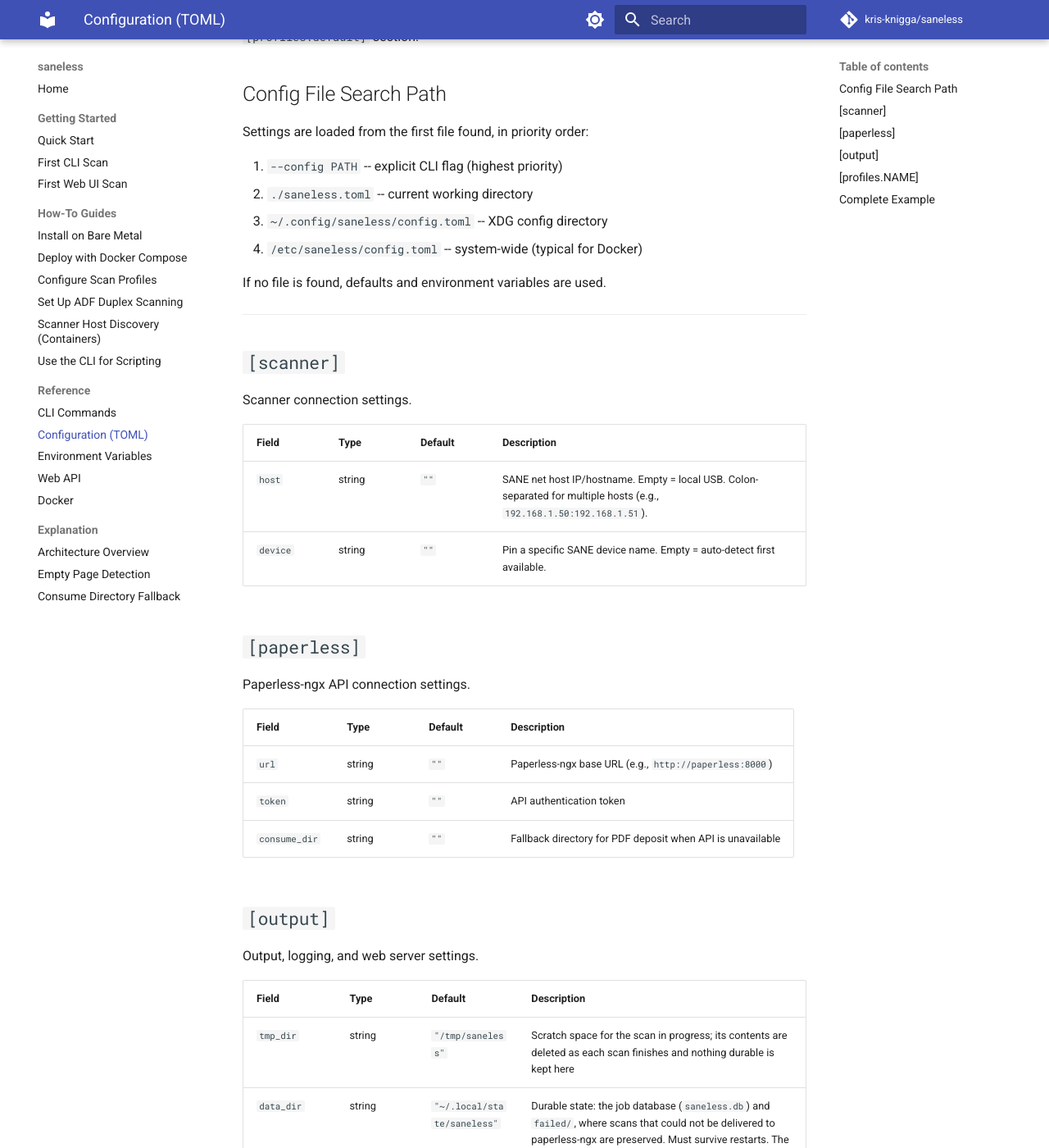
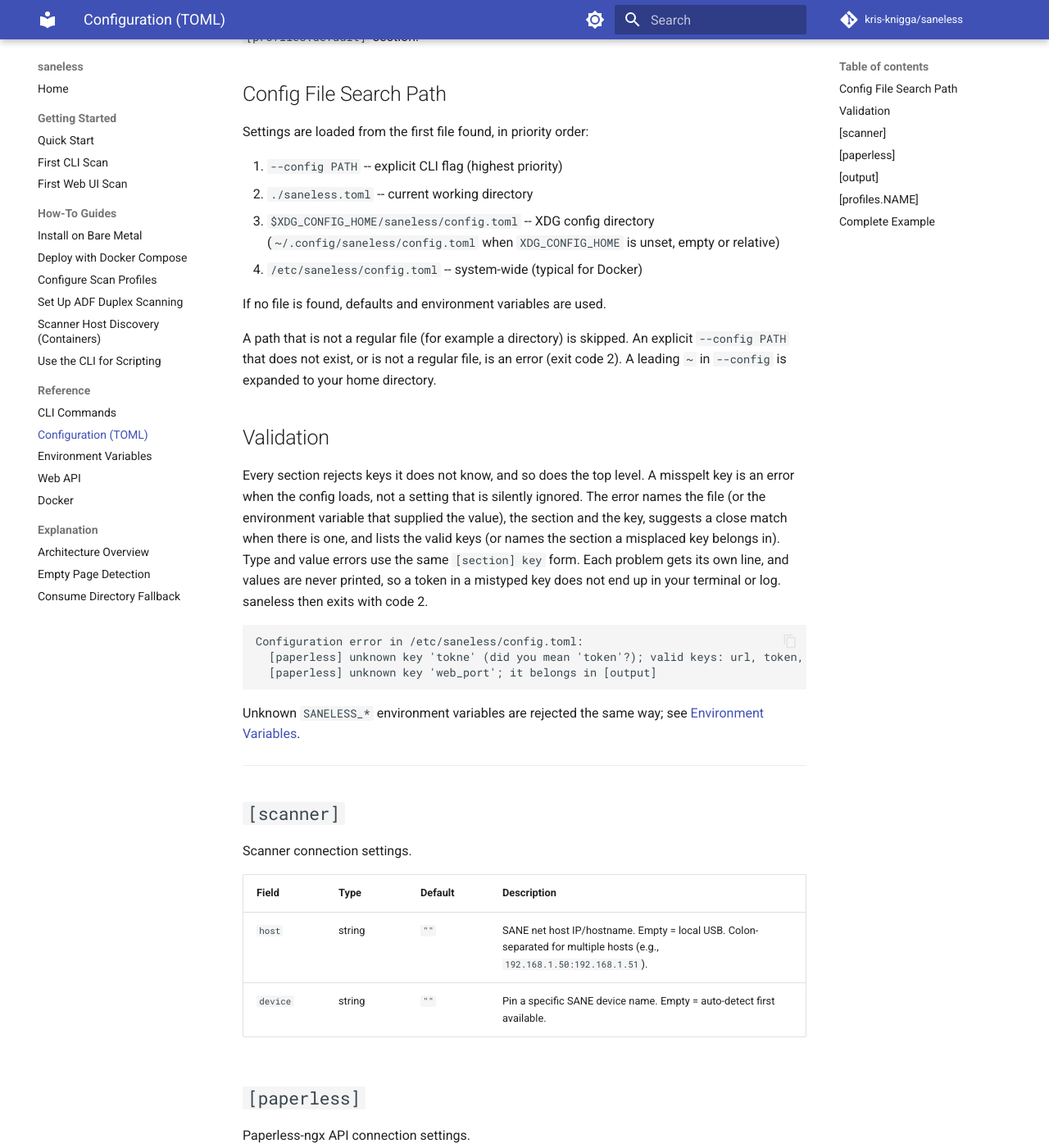
Before and after one commit to kdknigga/saneless, an MkDocs documentation site: the page built from docs/reference/configuration.md, in a window 1280 px wide and 1400 px high, scrolled down 199 px. Shown: the whole window at 82% size. Built offline with MkDocs 1.6.1 and Material for MkDocs 9.7.7, drawn with Linux system fonts in a browser that asks for light colours; comment, search, counter and statistics services are not loaded; some of the changed text lies outside the part shown.

Commit message:
docs(27-08): correct config and env references for strict, XDG-aware loading
- configuration.md: XDG_CONFIG_HOME search entry, non-file paths skipped, missing --config exits 2
- new Validation section: unknown keys rejected, value-free one-line errors
- XDG_STATE_HOME data_dir/log_file defaults, ~ expansion, CRITICAL and warn log levels
- token never logged; profile title is a literal default
- environment-variables.md: SANELESS_PROFILES__<NAME>__<FIELD>, unknown SANELESS_* rejected (exit 2)
- search-path lists name $XDG_CONFIG_HOME; toml example title and log_level comments

Co-Authored-By: Claude Opus 5 <noreply@anthropic.com>

````diff
--- a/docs/reference/configuration.md
+++ b/docs/reference/configuration.md
@@ -8,10 +8,24 @@ Settings are loaded from the first file found, in priority order:
 
 1. `--config PATH` -- explicit CLI flag (highest priority)
 2. `./saneless.toml` -- current working directory
-3. `~/.config/saneless/config.toml` -- XDG config directory
+3. `$XDG_CONFIG_HOME/saneless/config.toml` -- XDG config directory (`~/.config/saneless/config.toml` when `XDG_CONFIG_HOME` is unset, empty or relative)
 4. `/etc/saneless/config.toml` -- system-wide (typical for Docker)
 
 If no file is found, defaults and environment variables are used.
+
+A path that is not a regular file (for example a directory) is skipped. An explicit `--config PATH` that does not exist, or is not a regular file, is an error (exit code 2). A leading `~` in `--config` is expanded to your home directory.
+
+## Validation
+
+Every section rejects keys it does not know, and so does the top level. A misspelt key is an error when the config loads, not a setting that is silently ignored. The error names the file (or the environment variable that supplied the value), the section and the key, suggests a close match when there is one, and lists the valid keys (or names the section a misplaced key belongs in). Type and value errors use the same `[section] key` form. Each problem gets its own line, and values are never printed, so a token in a mistyped key does not end up in your terminal or log. saneless then exits with code 2.
+
+```text
+Configuration error in /etc/saneless/config.toml:
+  [paperless] unknown key 'tokne' (did you mean 'token'?); valid keys: url, token, consume_dir
+  [paperless] unknown key 'web_port'; it belongs in [output]
+```
+
+Unknown `SANELESS_*` environment variables are rejected the same way; see [Environment Variables](environment-variables.md#notes).
 
 ---
 
@@ -31,19 +45,21 @@ Paperless-ngx API connection settings.
 | Field | Type | Default | Description |
 |-------|------|---------|-------------|
 | `url` | string | `""` | Paperless-ngx base URL (e.g., `http://paperless:8000`) |
-| `token` | string | `""` | API authentication token |
-| `consume_dir` | string | `""` | Fallback directory for PDF deposit when API is unavailable |
+| `token` | string | `""` | API authentication token. Never written to logs or error messages. |
+| `consume_dir` | string | `""` | Fallback directory for PDF deposit when API is unavailable. A leading `~` is expanded. |
 
 ## `[output]`
 
 Output, logging, and web server settings.
 
+In the path settings (`tmp_dir`, `data_dir`, `log_file`, and `consume_dir` under `[paperless]`), a leading `~` is expanded to your home directory. Environment variables such as `$HOME` inside a value are not expanded.
+
 | Field | Type | Default | Description |
 |-------|------|---------|-------------|
-| `tmp_dir` | string | `"/tmp/saneless"` | Scratch space for the scan in progress; its contents are deleted as each scan finishes and nothing durable is kept here |
-| `data_dir` | string | `"~/.local/state/saneless"` | Durable state: the job database (`saneless.db`) and `failed/`, where scans that could not be delivered to paperless-ngx are preserved. Must survive restarts. The container image sets this to `/var/lib/saneless` |
-| `log_file` | string | `"~/.local/state/saneless/saneless.log"` | Log file path (XDG state directory) |
-| `log_level` | string | `"INFO"` | Log level: `DEBUG`, `INFO`, `WARNING`, `ERROR` |
+| `tmp_dir` | string | `"/tmp/saneless"` | Scratch space for the scan in progress; its contents are deleted as each scan finishes and nothing durable is kept here. A leading `~` is expanded |
+| `data_dir` | string | `$XDG_STATE_HOME/saneless` (`~/.local/state/saneless` when `XDG_STATE_HOME` is unset) | Durable state: the job database (`saneless.db`) and `failed/`, where scans that could not be delivered to paperless-ngx are preserved. Must survive restarts. The container image sets this to `/var/lib/saneless`. A leading `~` is expanded |
+| `log_file` | string | `$XDG_STATE_HOME/saneless/saneless.log` (`~/.local/state/saneless/saneless.log` when `XDG_STATE_HOME` is unset) | Log file path. A leading `~` is expanded |
+| `log_level` | string | `"INFO"` | Log level: `DEBUG`, `INFO`, `WARNING`, `ERROR` or `CRITICAL`, case-insensitive (`warn` means `WARNING`); any other value is rejected when the config loads. `saneless -v` shows saneless's own debug detail without changing this setting |
 | `log_max_bytes` | int | `10485760` | Max log file size before rotation (10 MB) |
 | `log_backup_count` | int | `5` | Number of rotated log files to keep |
 | `history_retention_days` | int | `7` | Days to keep job history, by creation time and regardless of whether the job finished |
@@ -69,7 +85,7 @@ Scan profiles define scanner settings and default metadata. At least one profile
 | `mode` | string | `"color"` | Color mode: `Color`, `Gray`, `Lineart` |
 | `default_tags` | int[] | `[]` | Paperless-ngx tag IDs to apply automatically |
 | `default_correspondent` | int or null | `null` | Paperless-ngx correspondent ID |
-| `title` | string | `""` | Default title template |
+| `title` | string | `""` | Default document title, used as written when the title is left blank (typed title first, then this, then `Scan <date time>`) |
 | `empty_page_mean_threshold` | float | `250.0` | Mean pixel value threshold for empty page detection |
 | `empty_page_stddev_threshold` | float | `5.0` | Standard deviation threshold for empty page detection |
 | `enable_empty_page_detection` | bool | `true` | Enable automatic empty page removal |
````
Also changed, not shown: docs/explanation/architecture.md (+1 -1 lines), docs/getting-started/first-cli-scan.md (+1 -1 lines), docs/how-to/install-bare-metal.md (+1 -1 lines), docs/reference/environment-variables.md (+6 -2 lines), 1 other file.
